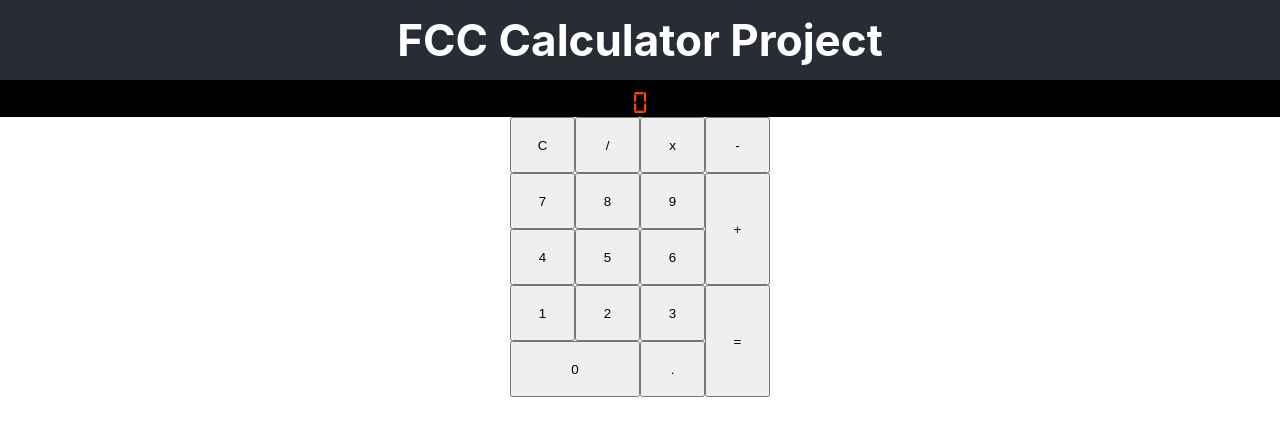
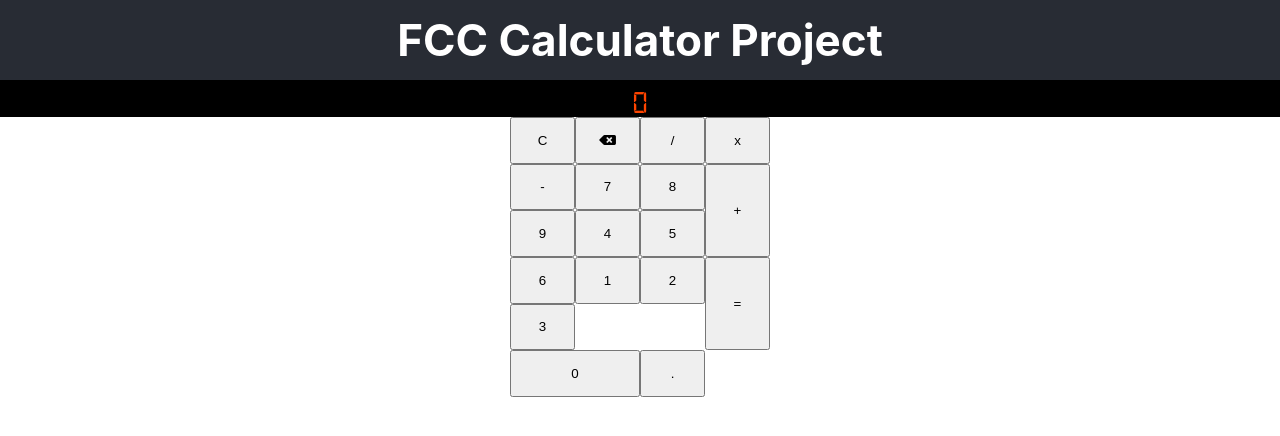
Before and after one commit to MikeDeGan/FCC-Calculator, a React (Create React App) app: page / in a window 1280 px wide. Shown: the top 436 px of the page. Built offline with nearby package versions, Linux system fonts and the light colour scheme.

Commit message:
added backspace button

```diff
--- a/public/index.html
+++ b/public/index.html
@@ -3,6 +3,12 @@
   <head>
     <meta charset="utf-8" />
     <link rel="shortcut icon" href="%PUBLIC_URL%/favicon.ico" />
+    <link
+      rel="stylesheet"
+      href="https://use.fontawesome.com/releases/v5.6.3/css/all.css"
+      integrity="sha384-UHRtZLI+pbxtHCWp1t77Bi1L4ZtiqrqD80Kn4Z8NTSRyMA2Fd33n5dQ8lWUE00s/"
+      crossorigin="anonymous"
+    />
     <meta
       name="viewport"
       content="width=device-width, initial-scale=1, shrink-to-fit=no"
--- a/src/App.js
+++ b/src/App.js
@@ -40,6 +40,7 @@ class App extends Component {
       validNum: true
     };
     this.hitClear = this.hitClear.bind(this);
+    this.hitBackspace = this.hitBackspace.bind(this);
     this.hitNumber = this.hitNumber.bind(this);
     this.hitOperator = this.hitOperator.bind(this);
     this.hitDecimal = this.hitDecimal.bind(this);
@@ -80,7 +81,11 @@ class App extends Component {
       case 111:
         document.getElementById('divide').click();
         break;
+      case 8:
+        document.getElementById('backspace').click();
+        break;
       default:
+        console.log(keyCodeHit);
         return;
     }
   }
@@ -91,6 +96,40 @@ class App extends Component {
       decimalActive: false,
       operatorActive: false,
       validNum: true
+    });
+  }
+
+  hitBackspace() {
+    if (!this.state.validNum || this.state.display.length === 1) {
+      document.getElementById('clear').click();
+      return;
+    }
+    // drop the last key entered
+    let newDisplay = this.state.display.slice(0, -1);
+    // reset the state switches
+    let newOperatorActive = false;
+    let newDecimalActive = false;
+    for (let i = 0; i < newDisplay.length; i++) {
+      switch (newDisplay[i]) {
+        case '+':
+        case '-':
+        case '*':
+        case '/':
+          newOperatorActive = true;
+          newDecimalActive = false;
+          break;
+        case '.':
+          newDecimalActive = true;
+          break;
+        default:
+          // must be a number
+          newOperatorActive = false;
+      }
+    }
+    this.setState({
+      display: newDisplay,
+      operatorActive: newOperatorActive,
+      decimalActive: newDecimalActive
     });
   }
 
@@ -180,6 +219,9 @@ class App extends Component {
               <button id="clear" onClick={this.hitClear}>
                 C
               </button>
+              <button id="backspace" onClick={this.hitBackspace}>
+                <i className="fas fa-backspace" />
+              </button>
               <button id="divide" onClick={this.hitOperator}>
                 /
               </button>
```
